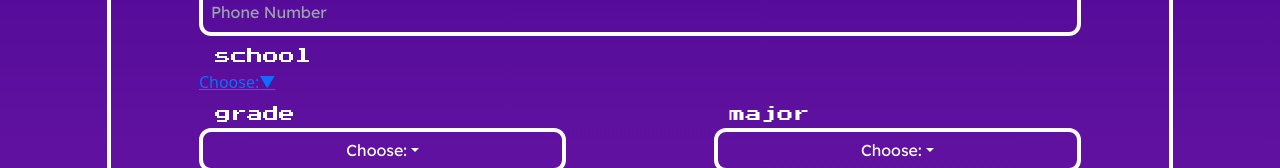
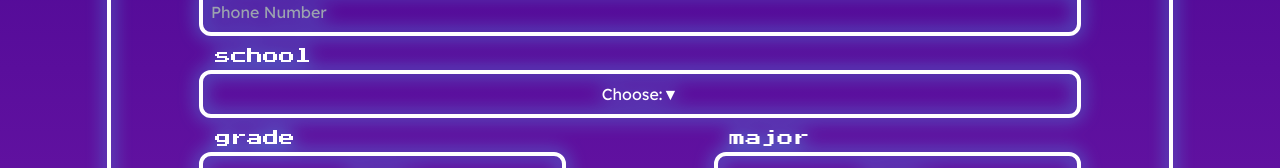
Before and after one commit to Alamode89/rosehack2023, a Next.js app: page /register in a window 1280 px wide. Shown: the part 474-642 px from the top of the page. Built offline with nearby package versions, Linux system fonts and the light colour scheme.

Commit message:
styling school

```diff
--- a/components/Schools.tsx
+++ b/components/Schools.tsx
@@ -17,7 +17,9 @@ interface props_toggle {
 
 const CustomToggle = React.forwardRef(
   ({ children, onClick }: props_toggle, ref: any) => (
+    <div className="text-center w-full p-2 bg-transparent !border-4 border-solid border-white !rounded-xl focus:border-white active:border-white">
       <a
+        className="!font-lexend text-white no-underline"
         href=""
         ref={ref}
         onClick={(e) => {
@@ -28,6 +30,7 @@ const CustomToggle = React.forwardRef(
         {children}
         &#x25bc;
       </a>
+    </div>
   )
 );
 
@@ -41,13 +44,12 @@ const CustomMenu = React.forwardRef(
     return (
       <div
         ref={ref}
-        style={style}
-        className={className}
+        className={`${className} w-full `}
         aria-labelledby={labeledBy}
       >
         <Form.Control
           autoFocus
-          className="mx-3 my-2 w-auto"
+          className="focus:!ring-0 "
           placeholder="Type to filter..."
           onChange={(e) => setValue(e.target.value)}
           value={value}
--- a/pages/register.tsx
+++ b/pages/register.tsx
@@ -93,7 +93,7 @@ const Register = () => {
 
   return (
     <div className="flex justify-center items-center flex-col bg-gradient-to-b from-about-top to-about-bottom w-full">
-      <div className="my-24 border-4 rounded-3xl border-white items-center flex flex-col w-10/12">
+      <div className="my-24 border-4 rounded-3xl drop-shadow-blue border-white items-center flex flex-col w-10/12">
         <div className="flex justify-center items-center  w-full relative">
           <div className="absolute top-1/2 left-3 -translate-y-1/2">
             <Link href="/">
```
Lines whose indentation alone changed are shown as unchanged.
